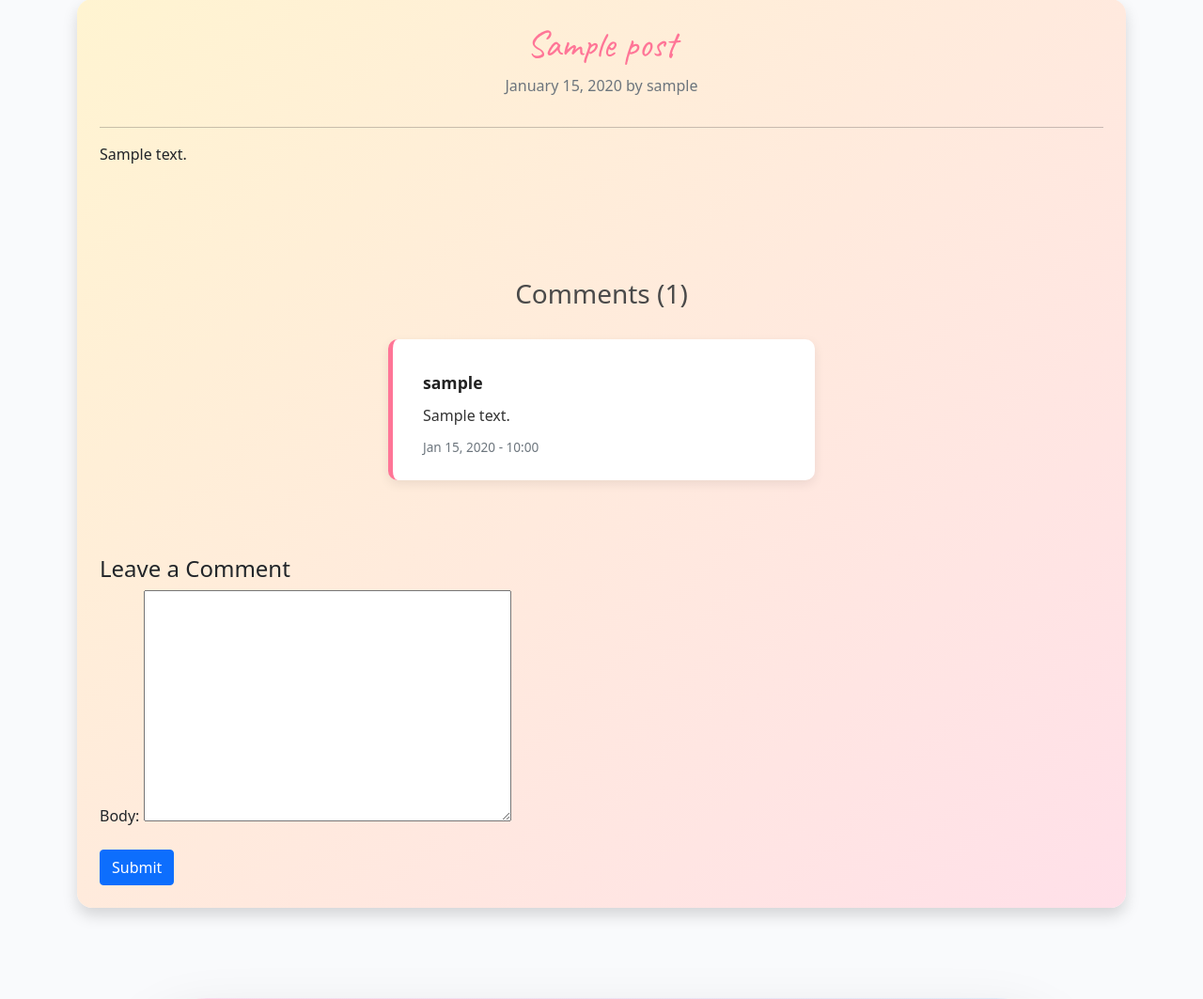
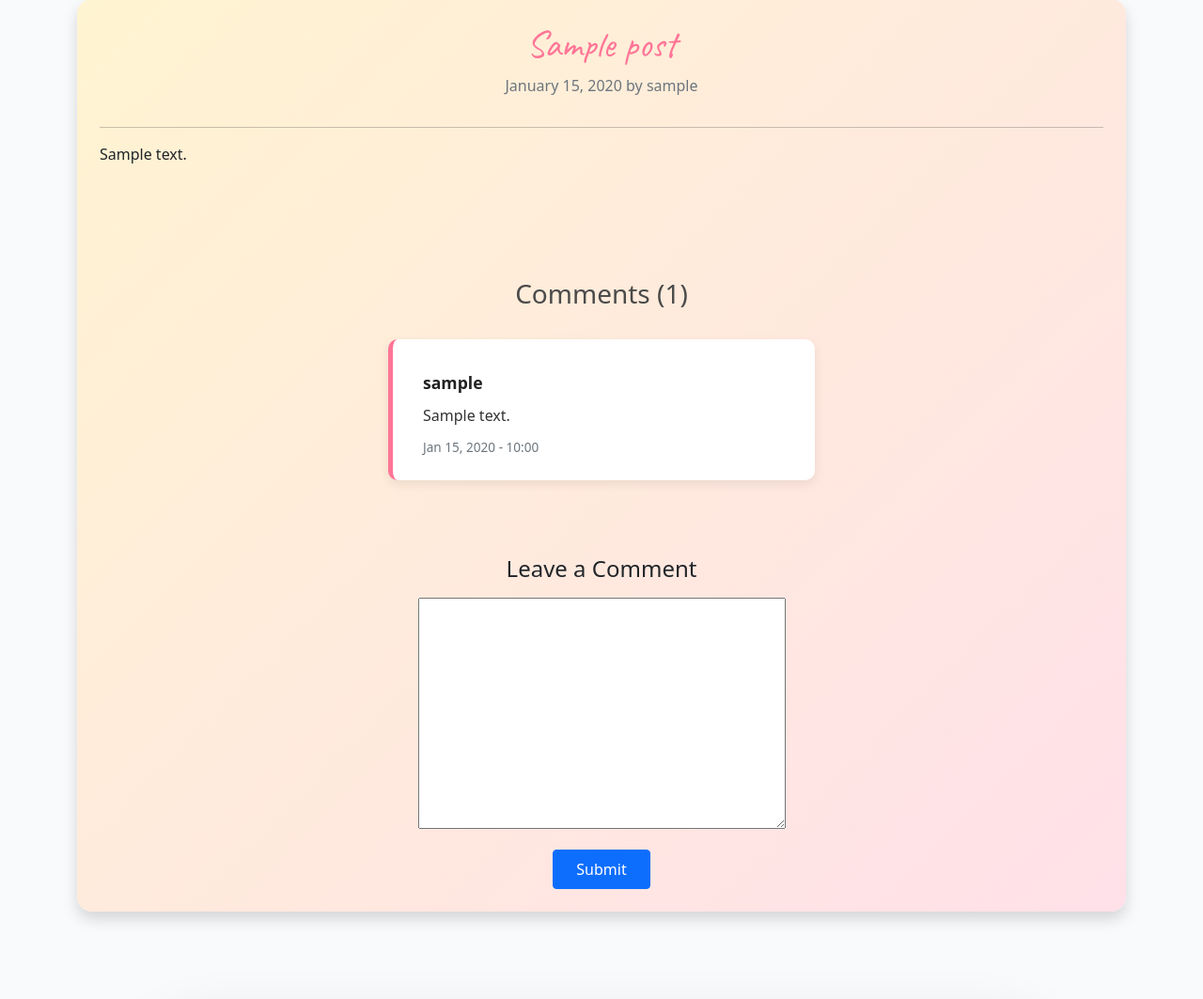
Before and after one commit to Naida1710/baby_bites, a Django app: a page that uses baby_bites/templates/baby_bites/post_detail.html in a window 1280 px wide. Shown: the part 1813-2876 px from the top of the page at 94% size. Run offline with Django 5.2, Linux system fonts and the light colour scheme; a user stored in the database is signed in; tables that the repository leaves empty hold one stand-in row (values such as "Sample post"); parts of the project's set-up code (start-up, migrations or seed data) failed here and were passed over; some libraries are stand-ins or nearby versions.

Commit message:
Update post detail template, improve comment layout and remove body label from form

```diff
--- a/baby_bites/forms.py
+++ b/baby_bites/forms.py
@@ -13,3 +13,6 @@ class CommentForm(forms.ModelForm):
     class Meta:
         model = Comment
         fields = ['body']
+        labels = {
+            'body': '',
+        }
--- a/baby_bites/templates/baby_bites/post_detail.html
+++ b/baby_bites/templates/baby_bites/post_detail.html
@@ -40,7 +40,7 @@
 
   <!-- Comment Form -->
 {% if user.is_authenticated %}
-      <div class="mt-5">
+<div class="leave-comment-section mt-5">
   <h4>Leave a Comment</h4>
   <form method="post">
     {% csrf_token %}
@@ -53,6 +53,7 @@
   Please <a href="{% url 'account_login' %}">log in</a> to leave a comment.
 </p>
 {% endif %}
+
   </div>
 </div>
 {% endblock %}
--- a/static/css/style.css
+++ b/static/css/style.css
@@ -141,6 +141,31 @@ body {
 .post-card p {
   margin-bottom: 0.5rem;
 }
+
+.leave-comment-section {
+  text-align: center;
+  max-width: 600px;
+  margin: 2rem auto 0;
+}
+
+.leave-comment-section form {
+  display: flex;
+  flex-direction: column;
+  align-items: center;
+}
+
+.leave-comment-section form p {
+  width: 100%;
+  max-width: 400px;
+  margin: 0.5rem 0;
+}
+
+.leave-comment-section form button {
+  margin-top: 1rem;
+  padding: 0.5rem 1.5rem;
+  font-size: 1rem;
+}
+
 
 /* Comment section wrapper - make it wider */
 .comment-section-wrapper {
```
Lines whose indentation alone changed are shown as unchanged.
